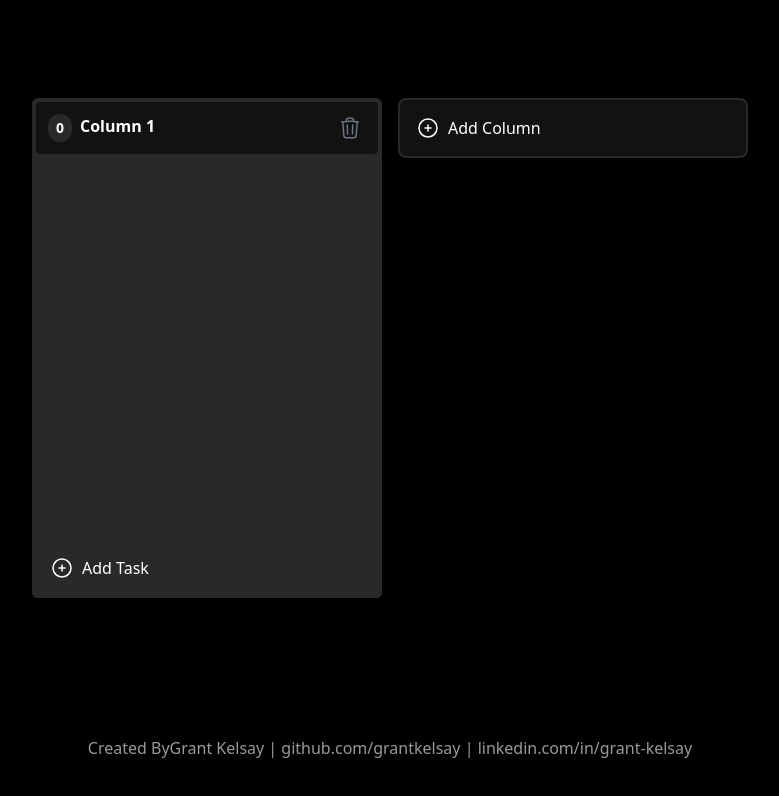
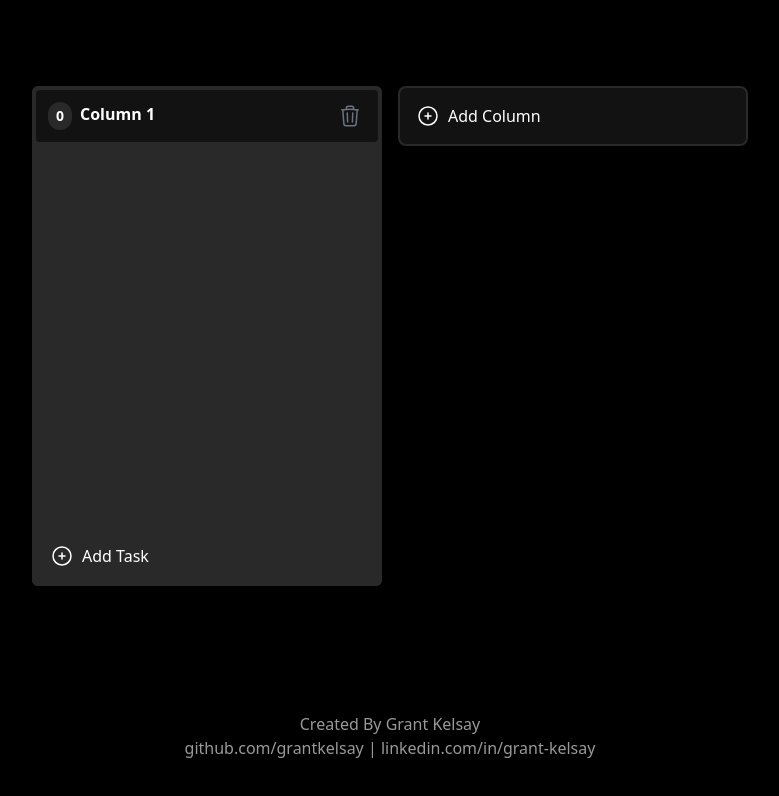
Before and after one commit to grantkelsay/Minimal-ToDo-App, a React (Vite) app: page / in a window 1280 px wide. Both pictures are taken after a click on the button "Add Column". Shown: the top 796 px of the page, without its empty margins (250-1029 px from the left). Built offline with nearby package versions, Linux system fonts and the light colour scheme.

Commit message:
Update KanbanBoard.tsx

```diff
--- a/src/components/KanbanBoard.tsx
+++ b/src/components/KanbanBoard.tsx
@@ -242,9 +242,7 @@ function KanbanBoard() {
 
             </DndContext>
             <div className="flex items-center text-center p-10 opacity-60">
-                <p>Created By</p>
-                {"\n"}
-                <p>Grant Kelsay | github.com/grantkelsay | linkedin.com/in/grant-kelsay </p>
+                <p>Created By Grant Kelsay <br />github.com/grantkelsay | linkedin.com/in/grant-kelsay</p>
             </div>
         </div>
     );
```
